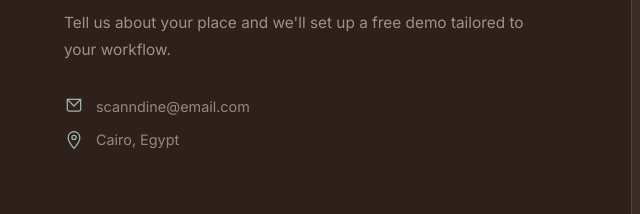
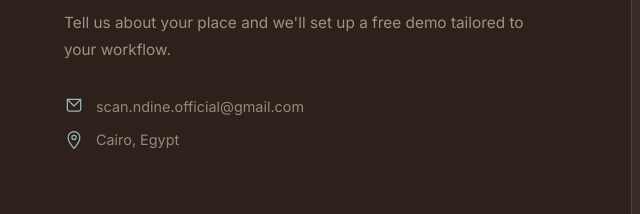
Before and after one commit to E11SH/Scan-n-dine, a website: page index.html in a window 1280 px wide. Shown: the part 4026-4240 px from the top of the page, 0-640 px from the left. Drawn offline with nearby package versions, Linux system fonts and the light colour scheme; a web font is replaced by a local one.

Commit message:
Update visual contact email address

```diff
--- a/index.html
+++ b/index.html
@@ -586,7 +586,7 @@
                 <path d="M4 4h16v12a2 2 0 01-2 2H6a2 2 0 01-2-2V4z" stroke="#9CB8B7" stroke-width="1.5" />
                 <path d="M4 4l8 8 8-8" stroke="#9CB8B7" stroke-width="1.5" />
               </svg>
-              scanndine@email.com
+              scan.ndine.official@gmail.com
             </div>
             <div class="contact-meta-item">
               <svg viewBox="0 0 24 24" fill="none">
```
